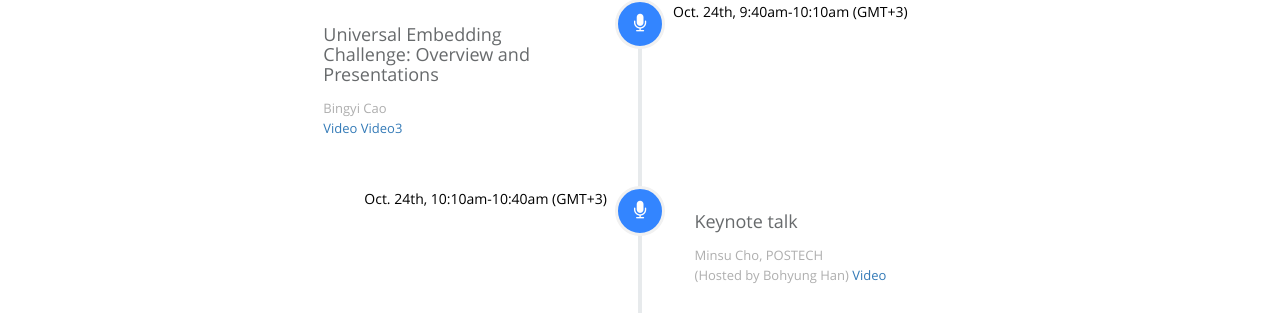
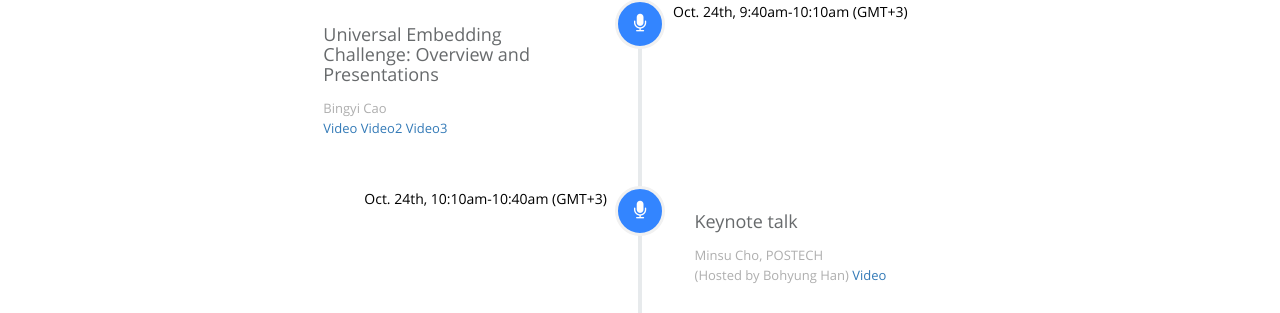
Before and after one commit to ilr-workshop/ECCVW2022, a Jekyll site: the page built from index.html, in a window 1280 px wide and 900 px high, scrolled down 1778 px. Shown: the part 141-454 px from the top of the window. Built offline with Jekyll 4.4.1, drawn with Linux system fonts in a browser that asks for light colours.

Commit message:
Update timetable.html

```diff
--- a/_includes/sections/timetable.html
+++ b/_includes/sections/timetable.html
@@ -49,10 +49,10 @@
                         {% if timetable.desc.video %}
                             <span data-i18n="timetable.{{ timetable.desc.i18n }}" class="navy"><a href="{{timetable.desc.video}}" target="_blank">Video</a></span>
                         {% endif %}
-                        {% if timetable.desc.video1 %}
+                        {% if timetable.desc.video2 %}
                             <span data-i18n="timetable.{{ timetable.desc.i18n }}" class="navy"><a href="{{timetable.desc.video2}}" target="_blank">Video2</a></span>
                         {% endif %}
-                        {% if timetable.desc.video2 %}
+                        {% if timetable.desc.video3 %}
                             <span data-i18n="timetable.{{ timetable.desc.i18n }}" class="navy"><a href="{{timetable.desc.video3}}" target="_blank">Video3</a></span>
                         {% endif %}
                         {% if timetable.desc.slides %}
```
